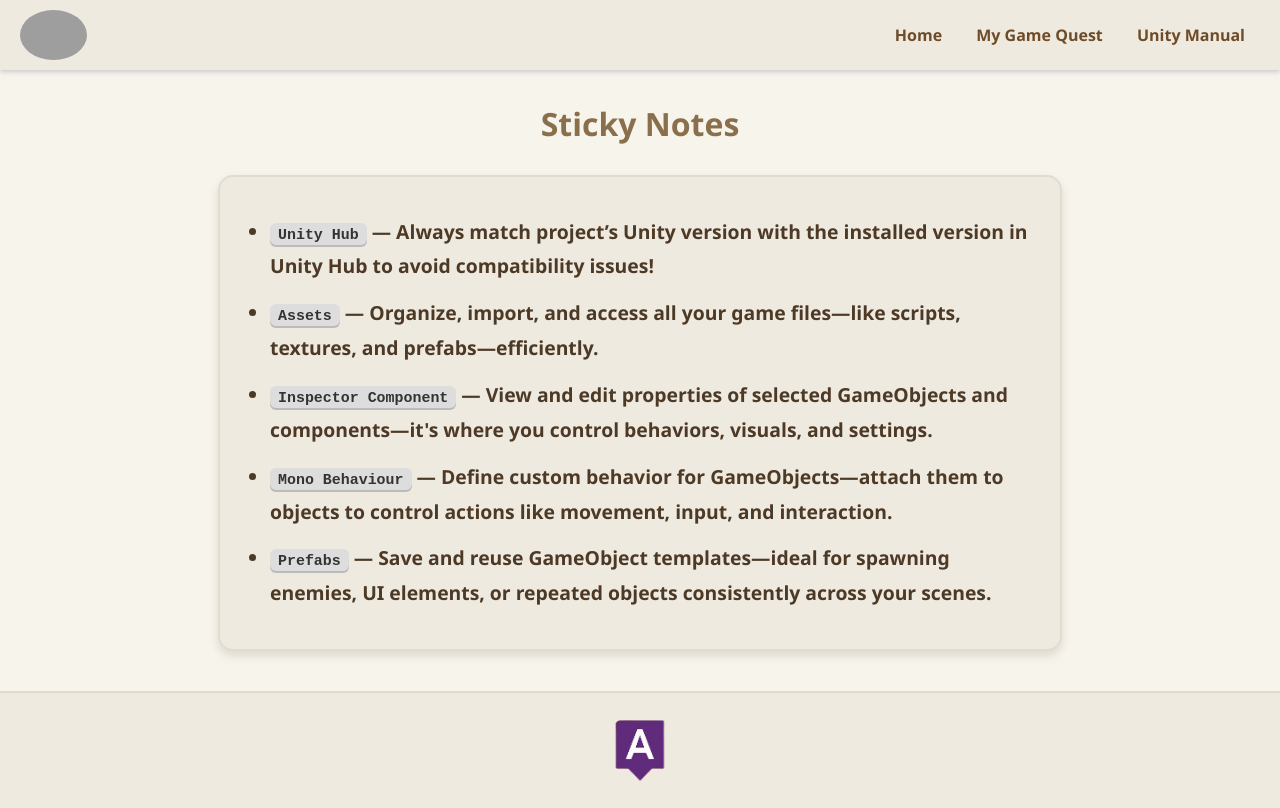
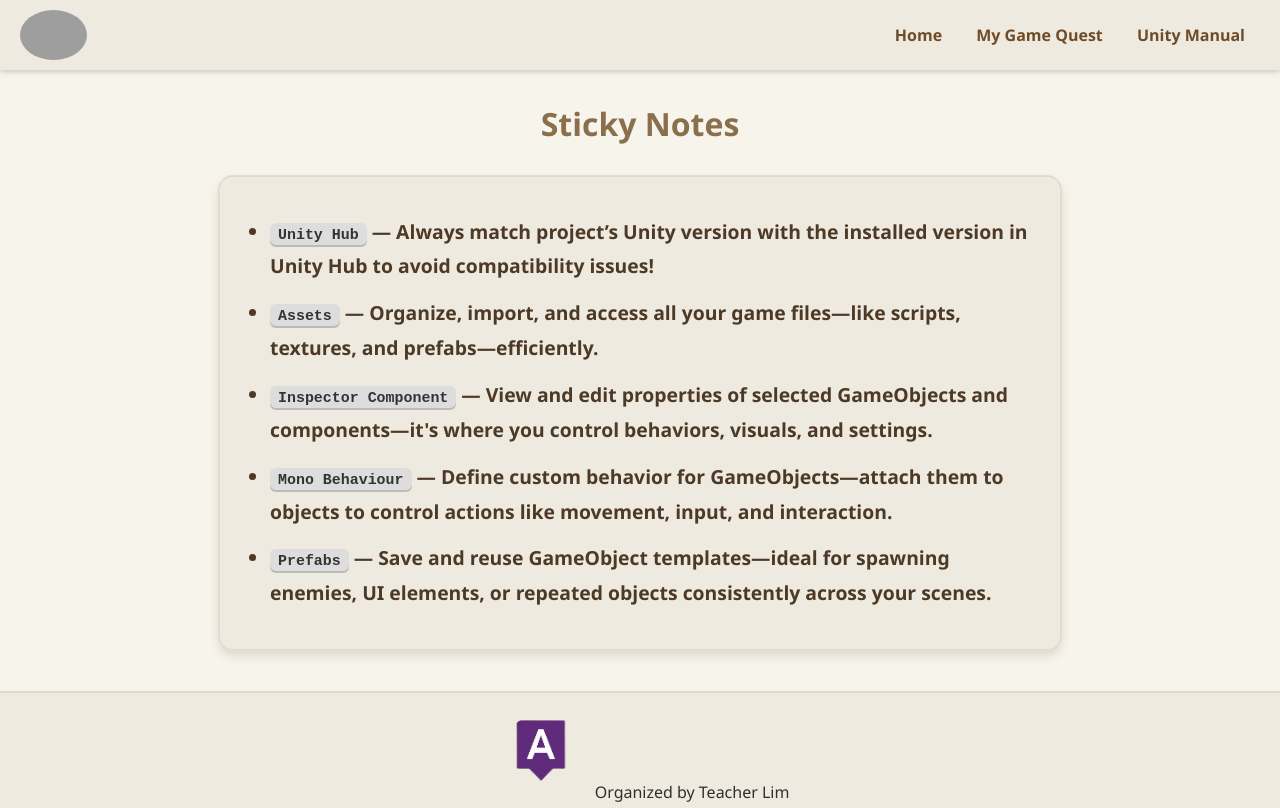
Before and after one commit to pipixena1234-beep/Algo-Unity-Projects, a plain HTML site: page manual.html in a window 1280 px wide. Drawn offline with Linux system fonts and the light colour scheme; grey boxes are pictures that could not be loaded.

Commit message:
Update manual.html

```diff
--- a/manual.html
+++ b/manual.html
@@ -35,6 +35,7 @@
 
   <footer>
   <img src="https://raw.githubusercontent.com/pipixena1234-beep/Algo-Unity-Projects/main/images/algo_cursor.png" alt="algo logo"/>
+        <span>Organized by Teacher Lim</span>
   </footer>
 </body>
 </html>
```
